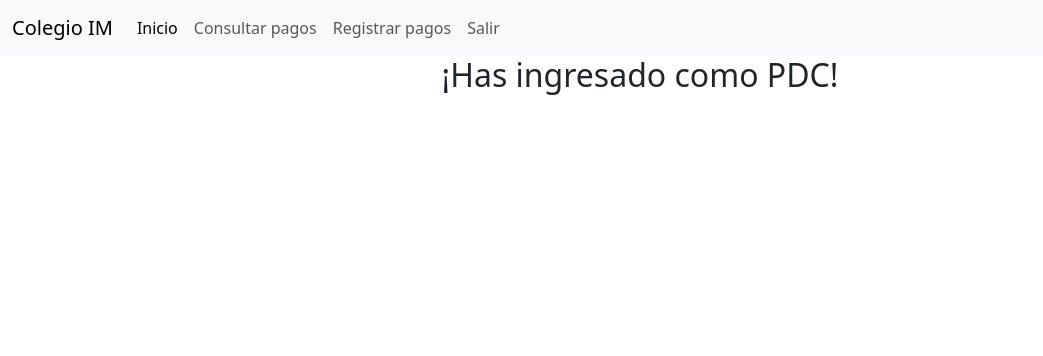
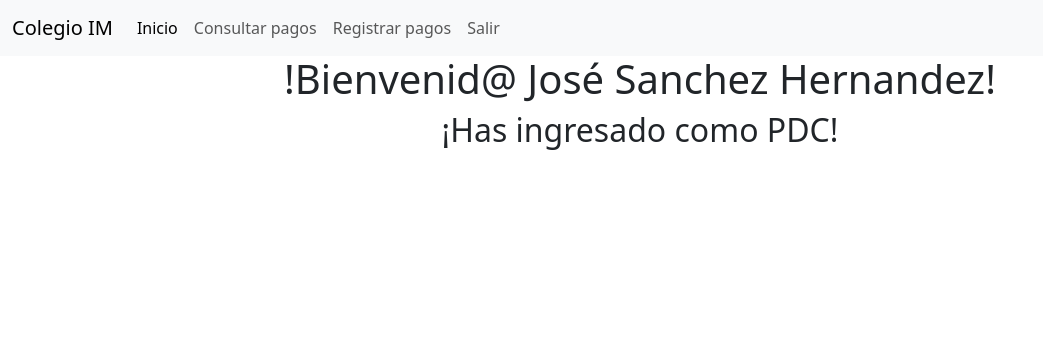
Before and after one commit to ramssrez/colegioMexico, a PHP site: page /pages/homeUserPDC.php in a window 1280 px wide. Shown: the top 356 px of the page, without its empty margins (0-1043 px from the left). Run offline with PHP 8.4, Linux system fonts and the light colour scheme; a user stored in the database is signed in.

Commit message:
Integración del un margen para el texto h1

```diff
--- a/pages/homeUserPDC.php
+++ b/pages/homeUserPDC.php
@@ -20,7 +20,7 @@
         <?php
             include("../components/navigationPDC.php");
         ?>
-        <h1 class="text-center">!Bienvenid@ <?php echo $client; ?> <?php echo $_SESSION['apellidoPa']; ?> <?php echo $_SESSION['apellidoMa']; ?>!</h1>
+        <h1 style="margin-top: 55px;" class="text-center">!Bienvenid@ <?php echo $client; ?> <?php echo $_SESSION['apellidoPa']; ?> <?php echo $_SESSION['apellidoMa']; ?>!</h1>
         <h2 class="text-center">¡Has ingresado como <?php echo $_SESSION['tipo']; ?>!</h2>
         <script src="https://cdn.jsdelivr.net/npm/bootstrap@5.3.3/dist/js/bootstrap.bundle.min.js" integrity="sha384-YvpcrYf0tY3lHB60NNkmXc5s9fDVZLESaAA55NDzOxhy9GkcIdslK1eN7N6jIeHz" crossorigin="anonymous"></script>
     </body>
```
